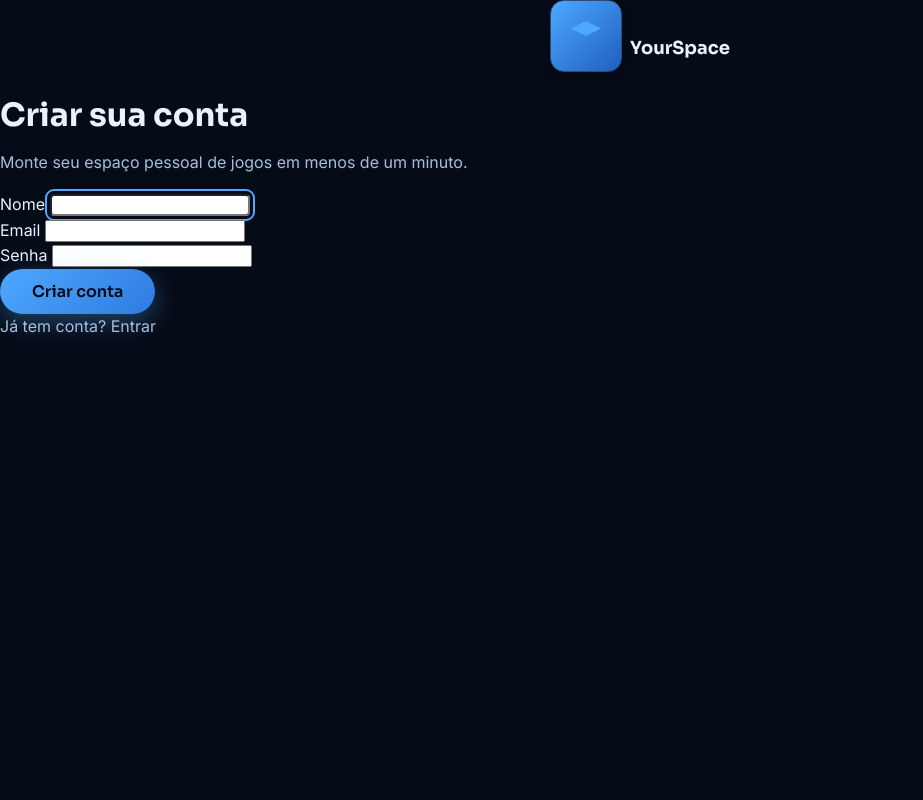
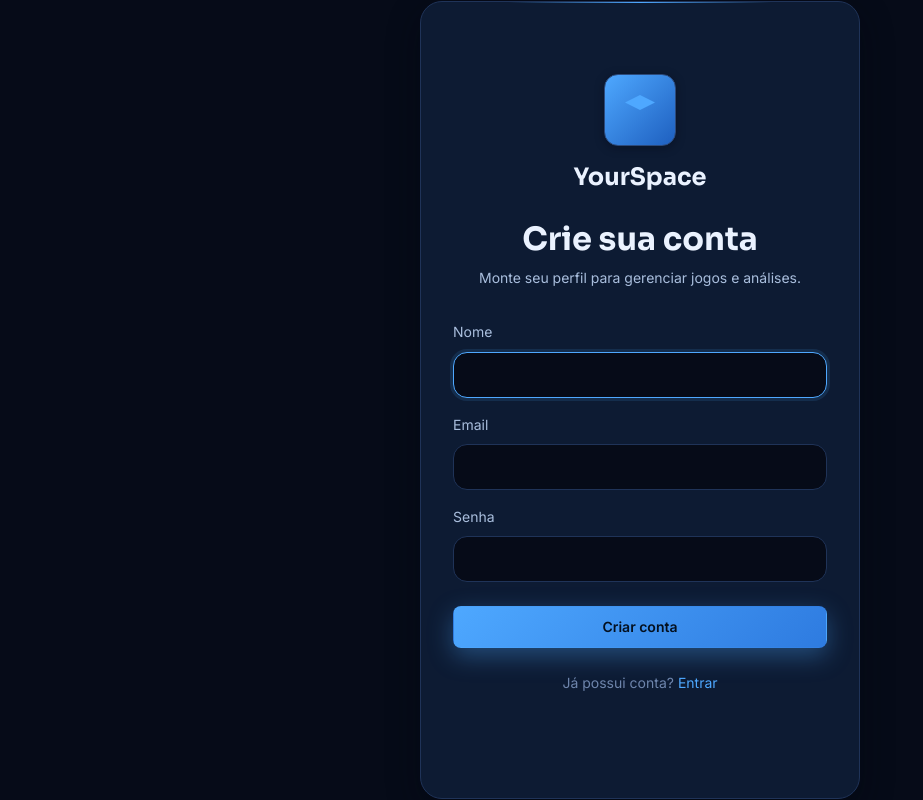
Before and after one commit to PedroLourega/coleta_api_games, a Flask app: page /registrar in a window 1280 px wide. Shown: the whole page, without its empty margins (0-923 px from the left). Run offline with Flask 3, Linux system fonts and the light colour scheme.

Commit message:
feat: Alteração nos templates e scripts.js
-Templates atualizados para posicao no centro da tela
-fix: botao de favoritar jogo
-Ajustado schema de style.css
-Adicionado template partition em _card_jogo

```diff
--- a/app.py
+++ b/app.py
@@ -14,7 +14,7 @@ from database import get_connection_db, init_db
 app = Flask(__name__)
 app.config["SECRET_KEY"] = "troque-essa-chave-por-uma-secreta-de-verdade-em-producao"
 
-GAMES_POR_PAGINA = 12
+GAMES_POR_PAGINA = 30
 
 login_manager = LoginManager()
 login_manager.login_view = "welcome"
@@ -236,6 +236,23 @@ def api_jogo_detalhe(game_id):
     })
 
 
+@app.route("/api/jogos/html", methods=["GET"])
+@login_required
+def api_jogos_html():
+    busca = request.args.get("q", "").strip()
+    offset = int(request.args.get("offset", 0))
+
+    conn = get_connection_db()
+    catalogo = obter_catalogo(conn, busca=busca, offset=offset)
+    favoritos = obter_wishlist_ids(conn, int(current_user.id))
+    conn.close()
+
+    # Retorna apenas os blocos HTML puros
+    return render_template(
+        "partials/_card_jogo.html", jogos=catalogo, favoritos=favoritos
+    )
+
+
 @app.route("/api/wishlist/toggle", methods=["POST"])
 @login_required
 def api_wishlist_toggle():
--- a/static/css/style.css
+++ b/static/css/style.css
@@ -2,7 +2,7 @@
    1. DESIGN TOKENS
    -------------------------------------------------------------------------- */
 :root {
-    /* Fundo — camadas de profundidade em azul-marinho */
+    /* Background */
     --bg-deep: #060B18;
     --bg-surface: #0D1B33;
     --bg-surface-2: #142645;
@@ -25,11 +25,9 @@
 
     /* Estados semânticos */
     --success: #3DD9B4;
-    /* usado em promoções / descontos */
     --success-bg: rgba(61, 217, 180, 0.12);
     --warning: #F5B85C;
     --danger: #F26D6D;
-    /* favoritos / wishlist */
     --danger-bg: rgba(242, 109, 109, 0.12);
 
     /* Tipografia */
@@ -221,7 +219,7 @@ p {
 }
 
 /* --------------------------------------------------------------------------
-   4. HEADER — logo, busca, navegação e autenticação
+   4. HEADER
    -------------------------------------------------------------------------- */
 .site-header {
     position: fixed;
@@ -253,7 +251,6 @@ p {
     gap: var(--space-5);
 }
 
-/* Marca */
 .brand {
     display: flex;
     align-items: center;
@@ -281,7 +278,6 @@ p {
     height: 18px;
 }
 
-/* Busca */
 .header-search {
     flex: 1 1 auto;
     max-width: 480px;
@@ -328,7 +324,6 @@ p {
     display: none;
 }
 
-/* Navegação */
 .nav-links {
     display: flex;
     align-items: center;
@@ -366,7 +361,6 @@ p {
     width: 100%;
 }
 
-/* Ações do header (convidado / logado) */
 .header-actions {
     display: flex;
     align-items: center;
@@ -382,7 +376,6 @@ p {
     gap: var(--space-3);
 }
 
-/* Ícones (favoritos, notificações) */
 .icon-btn {
     position: relative;
     width: 40px;
@@ -431,7 +424,6 @@ p {
     border: 2px solid var(--bg-deep);
 }
 
-/* Avatar + dropdown de perfil */
 .profile-menu {
     position: relative;
 }
@@ -549,7 +541,6 @@ body[data-auth="user"] .if-guest {
     display: none !important;
 }
 
-/* Layout padrão dos blocos de autenticação dentro do header */
 .header-actions .if-guest,
 .header-actions .if-user {
     display: flex;
@@ -557,7 +548,6 @@ body[data-auth="user"] .if-guest {
     gap: var(--space-3);
 }
 
-/* Layout padrão para linhas de botão fora do header */
 .auth-row {
     display: flex;
     align-items: center;
@@ -565,7 +555,6 @@ body[data-auth="user"] .if-guest {
     flex-wrap: wrap;
 }
 
-/* Menu mobile */
 .nav-toggle {
     display: none;
     width: 40px;
@@ -693,7 +682,7 @@ body[data-auth="user"] .if-guest {
 }
 
 /* --------------------------------------------------------------------------
-   6. HERO — boas-vindas + categorias em destaque
+   6. HERO
    -------------------------------------------------------------------------- */
 .hero {
     position: relative;
@@ -742,7 +731,6 @@ body[data-auth="user"] .if-guest {
     flex-wrap: wrap;
 }
 
-/* Chips de categorias */
 .chip-row {
     display: flex;
     gap: var(--space-3);
@@ -771,12 +759,32 @@ body[data-auth="user"] .if-guest {
 }
 
 /* --------------------------------------------------------------------------
-   7. FEED DE NOTÍCIAS
+   7. FEED DE NOTÍCIAS & GRID CATALOGO
    -------------------------------------------------------------------------- */
 .news-grid {
     display: grid;
     grid-template-columns: repeat(3, 1fr);
     gap: var(--space-5);
+}
+
+.catalog-grid {
+    display: grid;
+    grid-template-columns: repeat(5, 1fr);
+    gap: var(--space-4);
+    margin-top: var(--space-5);
+}
+
+.catalog-grid .news-thumb {
+    aspect-ratio: 1 / 1;
+    height: auto;
+}
+
+.catalog-grid .news-body h3 {
+    font-size: var(--fs-sm);
+    margin-bottom: var(--space-1);
+    white-space: nowrap;
+    overflow: hidden;
+    text-overflow: ellipsis;
 }
 
 .news-card {
@@ -860,7 +868,7 @@ body[data-auth="user"] .if-guest {
 }
 
 /* --------------------------------------------------------------------------
-   8. PROMOÇÕES DA LISTA DE DESEJOS
+   8. PROMOÇÕES
    -------------------------------------------------------------------------- */
 .promo-scroll {
     display: grid;
@@ -974,7 +982,7 @@ body[data-auth="user"] .if-guest {
 }
 
 /* --------------------------------------------------------------------------
-   9. CTA — criar conta
+   9. CTA
    -------------------------------------------------------------------------- */
 .cta {
     background: linear-gradient(135deg, var(--bg-surface-2) 0%, var(--bg-surface) 100%);
@@ -1098,7 +1106,183 @@ body[data-auth="user"] .if-guest {
 }
 
 /* --------------------------------------------------------------------------
-   11. RESPONSIVIDADE
+   11. COMPONENTES: CARTÃO FLUTUANTE (Welcome / Login / Registro)
+   -------------------------------------------------------------------------- */
+.fullscreen-center {
+    position: absolute;
+    top: 0;
+    left: 0;
+    width: 100%;
+    min-height: 100vh;
+    display: flex;
+    justify-content: center;
+    align-items: center;
+    background-color: var(--bg-deep);
+}
+
+.floating-card {
+    background-color: var(--bg-surface);
+    border: 1px solid var(--border-subtle);
+    border-radius: var(--radius-lg);
+    padding: var(--space-8) var(--space-6);
+    width: 90%;
+    max-width: 440px;
+    box-shadow: var(--shadow-md);
+    position: relative;
+    overflow: hidden;
+}
+
+.floating-card.is-wide {
+    max-width: 520px;
+    text-align: center;
+    display: flex;
+    flex-direction: column;
+    align-items: center;
+}
+
+.floating-card::before {
+    content: '';
+    position: absolute;
+    top: 0;
+    left: 50%;
+    transform: translateX(-50%);
+    width: 60%;
+    height: 1px;
+    background: linear-gradient(90deg, transparent, var(--accent), transparent);
+    box-shadow: var(--shadow-glow);
+}
+
+.floating-card .brand {
+    display: flex;
+    flex-direction: column;
+    align-items: center;
+    gap: var(--space-3);
+    margin-bottom: var(--space-5);
+    color: var(--text-primary);
+    font-family: var(--font-display);
+    font-weight: 700;
+    font-size: var(--fs-lg);
+    text-decoration: none;
+}
+
+.floating-card .brand-mark {
+    width: 72px;
+    height: 72px;
+    background-color: var(--bg-surface-3);
+    border: 1px solid var(--border-strong);
+    border-radius: var(--radius-md);
+    margin-bottom: 0;
+    box-shadow: var(--shadow-sm);
+}
+
+.floating-card .brand-mark svg {
+    width: 36px;
+    height: 36px;
+}
+
+.floating-card .brand-mark svg path[fill] {
+    fill: var(--accent);
+}
+
+.floating-card .brand-mark svg path[stroke] {
+    stroke: var(--accent);
+}
+
+.floating-card h1 {
+    font-family: var(--font-display);
+    font-size: var(--fs-xl);
+    text-align: center;
+    margin-bottom: var(--space-2);
+}
+
+.floating-card.is-wide h1 {
+    font-size: var(--fs-3xl);
+    margin-bottom: var(--space-3);
+    letter-spacing: -0.02em;
+}
+
+.floating-card p {
+    color: var(--text-secondary);
+    font-size: var(--fs-sm);
+    text-align: center;
+    margin-bottom: var(--space-6);
+}
+
+.floating-card.is-wide p {
+    font-size: var(--fs-md);
+    line-height: 1.6;
+}
+
+.floating-card .form-group {
+    margin-bottom: var(--space-4);
+    text-align: left;
+}
+
+.floating-card .form-group label {
+    display: block;
+    color: var(--text-secondary);
+    font-size: var(--fs-sm);
+    margin-bottom: var(--space-2);
+}
+
+.floating-card .form-group input {
+    width: 100%;
+    padding: var(--space-3);
+    background-color: var(--bg-deep);
+    border: 1px solid var(--border-subtle);
+    border-radius: var(--radius-md);
+    color: var(--text-primary);
+    font-family: var(--font-body);
+    font-size: var(--fs-base);
+    transition: all var(--transition-fast);
+    box-sizing: border-box;
+}
+
+.floating-card .form-group input:focus {
+    outline: none;
+    border-color: var(--accent);
+    box-shadow: 0 0 0 3px var(--accent-bg);
+}
+
+.floating-card .btn-block {
+    width: 100%;
+    margin-top: var(--space-2);
+}
+
+.floating-card .auth-switch {
+    margin-top: var(--space-5);
+    text-align: center;
+    font-size: var(--fs-sm);
+    color: var(--text-muted);
+}
+
+.floating-card .auth-switch a {
+    color: var(--accent);
+    text-decoration: none;
+    transition: color var(--transition-fast);
+}
+
+.floating-card .auth-switch a:hover {
+    color: var(--accent-hover);
+    text-decoration: underline;
+}
+
+.floating-card .flash-messages {
+    margin-bottom: var(--space-4);
+}
+
+.floating-card .flash {
+    background-color: var(--danger-bg);
+    color: var(--danger);
+    padding: var(--space-3);
+    border-radius: var(--radius-sm);
+    font-size: var(--fs-sm);
+    text-align: center;
+    border: 1px solid var(--danger);
+}
+
+/* --------------------------------------------------------------------------
+   12. RESPONSIVIDADE
    -------------------------------------------------------------------------- */
 @media (max-width: 1080px) {
     .nav-links {
@@ -1107,6 +1291,10 @@ body[data-auth="user"] .if-guest {
 
     .news-grid {
         grid-template-columns: repeat(2, 1fr);
+    }
+
+    .catalog-grid {
+        grid-template-columns: repeat(4, 1fr);
     }
 }
 
@@ -1125,6 +1313,12 @@ body[data-auth="user"] .if-guest {
 
     .header-search {
         max-width: none;
+    }
+}
+
+@media (max-width: 768px) {
+    .catalog-grid {
+        grid-template-columns: repeat(3, 1fr);
     }
 }
 
@@ -1183,130 +1377,8 @@ body[data-auth="user"] .if-guest {
     .promo-scroll {
         grid-auto-columns: minmax(220px, 1fr);
     }
+
+    .catalog-grid {
+        grid-template-columns: repeat(2, 1fr);
+    }
 }
-
-/*WELCOME SCREEN*/
-.welcome-screen {
-    position: absolute;
-    top: 50%;
-    left: 50%;
-    transform: translate(-50%, -50%);
-
-    background-color: var(--bg-surface);
-    border: 1px solid var(--border-subtle);
-    border-radius: var(--radius-lg);
-    padding: var(--space-8) var(--space-6);
-    max-width: 520px;
-    width: 90%;
-    text-align: center;
-    display: flex;
-    flex-direction: column;
-    align-items: center;
-    box-shadow: var(--shadow-md);
-    overflow: hidden;
-}
-
-/* Efeito de brilho sutil no topo do card */
-.welcome-screen::before {
-    content: '';
-    position: absolute;
-    top: 0;
-    left: 50%;
-    transform: translateX(-50%);
-    width: 60%;
-    height: 1px;
-    background: linear-gradient(90deg, transparent, var(--accent), transparent);
-    box-shadow: var(--shadow-glow);
-}
-
-/* 3. Ícone / Logo */
-.brand-mark {
-    display: flex;
-    align-items: center;
-    justify-content: center;
-    width: 72px;
-    height: 72px;
-    background-color: var(--bg-surface-3);
-    border: 1px solid var(--border-strong);
-    border-radius: var(--radius-md);
-    margin-bottom: var(--space-5);
-    box-shadow: var(--shadow-sm);
-}
-
-.brand-mark svg {
-    width: 36px;
-    height: 36px;
-}
-
-.brand-mark svg path[fill] {
-    fill: var(--accent);
-}
-
-.brand-mark svg path[stroke] {
-    stroke: var(--accent);
-}
-
-/* 4. Tipografia do Welcome */
-.welcome-screen h1 {
-    font-family: var(--font-display);
-    font-size: var(--fs-3xl);
-    color: var(--text-primary);
-    margin: 0 0 var(--space-3) 0;
-    letter-spacing: -0.02em;
-    font-weight: 700;
-}
-
-.welcome-screen p {
-    color: var(--text-secondary);
-    font-size: var(--fs-md);
-    line-height: 1.6;
-    margin: 0 0 var(--space-6) 0;
-}
-
-/* 5. Organização dos Botões */
-.welcome-actions {
-    display: flex;
-    gap: var(--space-4);
-    width: 100%;
-    justify-content: center;
-}
-
-/* 6. Estilização base dos Botões */
-.btn {
-    font-family: var(--font-display);
-    font-size: var(--fs-base);
-    font-weight: 600;
-    padding: var(--space-3) var(--space-6);
-    border-radius: var(--radius-pill);
-    cursor: pointer;
-    transition: all var(--transition-fast);
-    text-decoration: none;
-    display: inline-flex;
-    align-items: center;
-    justify-content: center;
-}
-
-/* Botão Primário (Azul) */
-.btn-primary {
-    background-color: var(--accent);
-    color: var(--bg-deep);
-    border: none;
-}
-
-.btn-primary:hover {
-    background-color: var(--accent-hover);
-    transform: translateY(-2px);
-    box-shadow: var(--shadow-glow);
-}
-
-/* Botão Fantasma (Contorno) */
-.btn-ghost {
-    background-color: transparent;
-    color: var(--text-primary);
-    border: 1px solid var(--border-strong);
-}
-
-.btn-ghost:hover {
-    background-color: var(--bg-surface-2);
-    border-color: var(--text-secondary);
-}
--- a/templates/registrar.html
+++ b/templates/registrar.html
@@ -5,6 +5,7 @@
     <meta charset="UTF-8" />
     <meta name="viewport" content="width=device-width, initial-scale=1.0" />
     <title>Criar conta | YourSpace</title>
+
     <link rel="preconnect" href="https://fonts.googleapis.com">
     <link rel="preconnect" href="https://fonts.gstatic.com" crossorigin>
     <link
@@ -14,9 +15,9 @@
 </head>
 
 <body>
-    <div class="auth-screen">
-        <div class="auth-card">
-            <a href="{{ url_for('welcome') }}" class="brand" style="justify-content:center;">
+    <div class="fullscreen-center">
+        <div class="floating-card">
+            <a href="{{ url_for('welcome') }}" class="brand">
                 <span class="brand-mark">
                     <svg viewBox="0 0 24 24" fill="none" xmlns="http://www.w3.org/2000/svg">
                         <path d="M12 2L2 7l10 5 10-5-10-5z" fill="#04101F" />
@@ -25,8 +26,8 @@
                 YourSpace
             </a>
 
-            <h1>Criar sua conta</h1>
-            <p class="auth-subtitle">Monte seu espaço pessoal de jogos em menos de um minuto.</p>
+            <h1>Crie sua conta</h1>
+            <p>Monte seu perfil para gerenciar jogos e análises.</p>
 
             {% with mensagens = get_flashed_messages() %}
             {% if mensagens %}
@@ -54,7 +55,7 @@
                 <button type="submit" class="btn btn-primary btn-block">Criar conta</button>
             </form>
 
-            <p class="auth-switch">Já tem conta? <a href="{{ url_for('login') }}">Entrar</a></p>
+            <p class="auth-switch">Já possui conta? <a href="{{ url_for('login') }}">Entrar</a></p>
         </div>
     </div>
 </body>
```
Also changed, not shown: static/js/jogos.js (+30 -40 lines), templates/jogos.html (+8 -27 lines), templates/login.html (+5 -4 lines), templates/partials/_card_jogo.html (added, +25 -0 lines), templates/welcome.html (+4 -4 lines).
